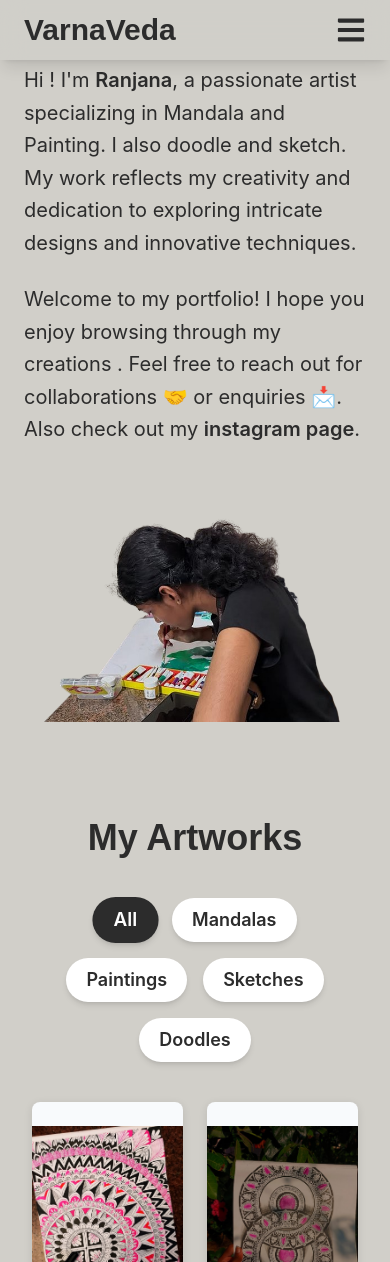
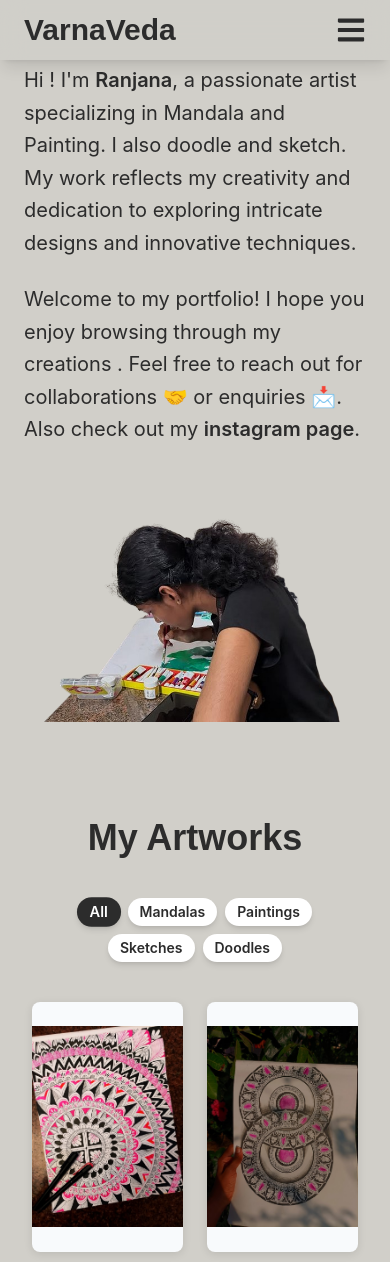
Before and after one commit to msranjana/varnaveda, a React (Create React App) app: page / in a window 390 px wide. Shown: the top 1262 px of the page. Built offline with nearby package versions, Linux system fonts and the light colour scheme.

Commit message:
made it responsive

```diff
--- a/src/components/Gallery.jsx
+++ b/src/components/Gallery.jsx
@@ -70,19 +70,19 @@ const Gallery = () => {
       <h2 className="text-4xl font-bold text-center text-[#2C2C2C] mb-10 font-poppins">
         My Artworks
       </h2>
-      <div className="flex justify-center mb-10 flex-wrap gap-4">
+      <div className="flex justify-center mb-10 flex-wrap gap-2 sm:gap-4">
         {["All", ...Object.keys(categories)].map((category) => (
           <motion.button
             key={category}
             onClick={() => setSelectedCategory(category)}
-      className={`px-5 py-2 text-lg font-semibold rounded-full transition-all duration-300 shadow-md
+            className={`px-3 py-1 sm:px-5 sm:py-2 text-sm sm:text-lg font-semibold rounded-full transition-all duration-300 shadow-md
               ${
                 selectedCategory === category
                   ? "bg-[#2C2C2C] text-white scale-105 shadow-lg"
                   : "bg-white text-[#2C2C2C] hover:bg-[#8A817C] hover:text-white hover:scale-105"
               }`}
-      whileHover={{ scale: 1.1 }}
-      whileTap={{ scale: 0.9 }}
+            whileHover={{ scale: 1.05 }}
+            whileTap={{ scale: 0.95 }}
           >
             {category}
           </motion.button>
```
Lines whose indentation alone changed are shown as unchanged.
